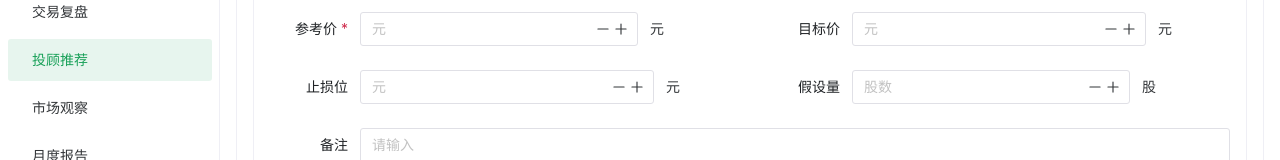
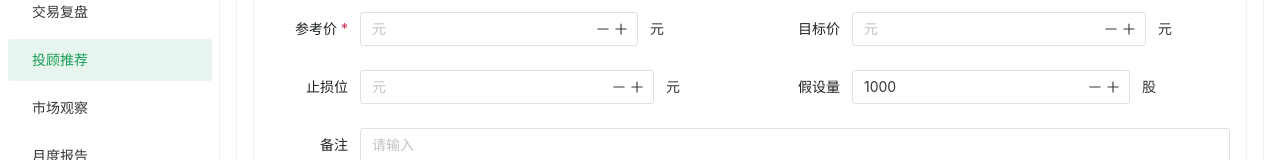
Before and after one commit to brycegao/invest-record-pro, a Vue app: page /advisor in a window 1280 px wide. Shown: the part 303-463 px from the top of the page. Built offline with nearby package versions, Linux system fonts and the light colour scheme.

Commit message:
fix(advisor): bind hypotheticalQty to its standalone ref
模板误绑 formData.hypotheticalQty(不存在该字段),导致输入框双向绑定
断裂。改为绑定独立的 hypotheticalQty ref,与 buildPayload/handleReset
的现有逻辑一致。

```diff
--- a/src/features/advisor/components/AdvisorSignalForm.vue
+++ b/src/features/advisor/components/AdvisorSignalForm.vue
@@ -63,7 +63,7 @@
 
         <NFormItem label="假设量">
           <NSpace align="center" class="advisor-form__full">
-            <NInputNumber v-model:value="formData.hypotheticalQty" :precision="0" :step="100" :min="0" placeholder="股数" />
+            <NInputNumber v-model:value="hypotheticalQty" :precision="0" :step="100" :min="0" placeholder="股数" />
             <NText>股</NText>
           </NSpace>
         </NFormItem>
```
